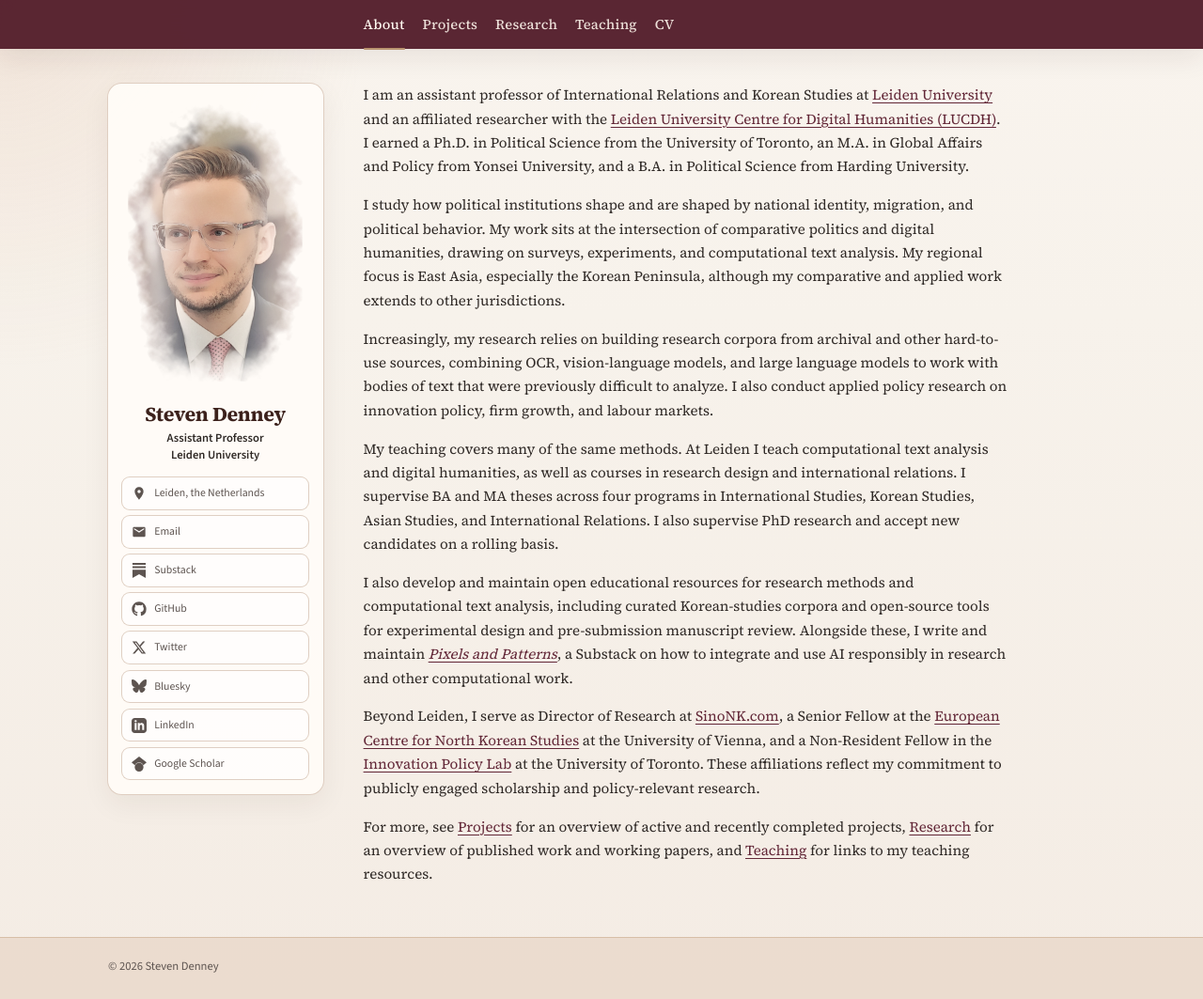
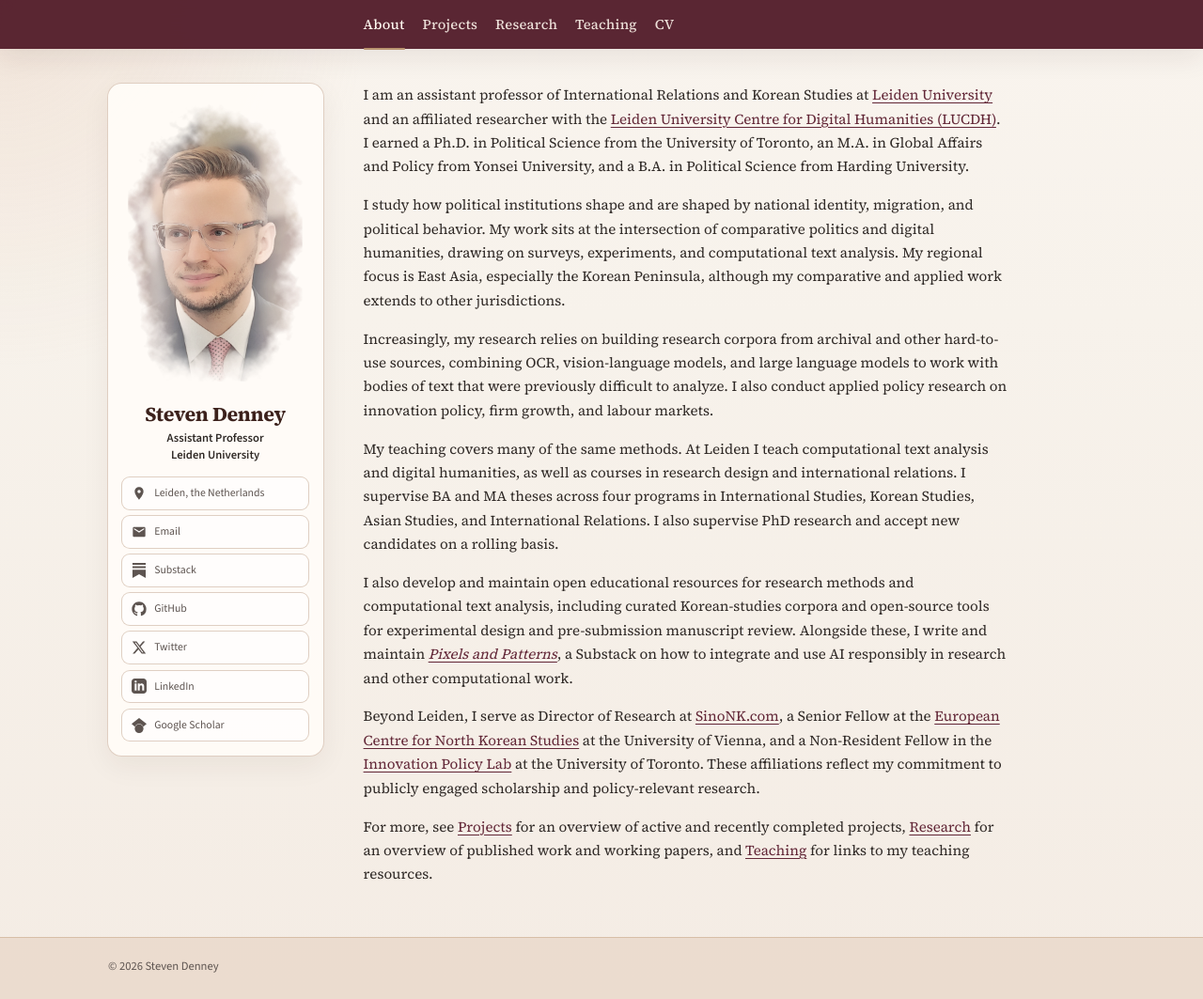
Before and after one commit to scdenney/scdenney.github.io, a Jekyll site: the page built from index.md, in a window 1280 px wide and 1063 px high. Shown: the whole window at 94% size. Built offline with Jekyll 4.4.1, drawn with Linux system fonts in a browser that asks for light colours.

Commit message:
Remove the Bluesky link from the sidebar
The handle stays in _config.yml so the link can come back later.

```diff
--- a/_includes/sidebar.html
+++ b/_includes/sidebar.html
@@ -36,12 +36,6 @@
         </a>
       </li>
       <li>
-        <a href="https://bsky.app/profile/{{ site.author.bluesky }}" target="_blank" rel="noopener" title="Bluesky">
-          <svg width="16" height="16" viewBox="0 0 24 24" xmlns="http://www.w3.org/2000/svg"><path d="M12 10.8c-1.087-2.114-4.046-6.053-6.798-7.995C2.566.944 1.561 1.266.902 1.565.139 1.908 0 3.08 0 3.768c0 .69.378 5.65.624 6.479.815 2.736 3.713 3.66 6.383 3.364.136-.02.275-.039.415-.056-.138.022-.276.04-.415.056-3.912.58-7.387 2.005-2.83 7.078 5.013 5.19 6.87-1.113 7.823-4.308.953 3.195 2.05 9.271 7.733 4.308 4.267-4.308 1.172-6.498-2.74-7.078a8.741 8.741 0 0 1-.415-.056c.14.017.279.036.415.056 2.67.297 5.568-.628 6.383-3.364.246-.828.624-5.79.624-6.478 0-.69-.139-1.861-.902-2.206-.659-.298-1.664-.62-4.3 1.24C16.046 4.748 13.087 8.687 12 10.8Z" fill="currentColor"/></svg>
-          <span class="author__label">Bluesky</span>
-        </a>
-      </li>
-      <li>
         <a href="https://www.linkedin.com/in/{{ site.author.linkedin }}" target="_blank" rel="noopener" title="LinkedIn">
           <svg width="16" height="16" viewBox="0 0 24 24" xmlns="http://www.w3.org/2000/svg"><path d="M19 0h-14c-2.761 0-5 2.239-5 5v14c0 2.761 2.239 5 5 5h14c2.762 0 5-2.239 5-5v-14c0-2.761-2.238-5-5-5zm-11 19h-3v-11h3v11zm-1.5-12.268c-.966 0-1.75-.79-1.75-1.764s.784-1.764 1.75-1.764 1.75.79 1.75 1.764-.783 1.764-1.75 1.764zm13.5 12.268h-3v-5.604c0-3.368-4-3.113-4 0v5.604h-3v-11h3v1.765c1.396-2.586 7-2.777 7 2.476v6.759z" fill="currentColor"/></svg>
           <span class="author__label">LinkedIn</span>
```
